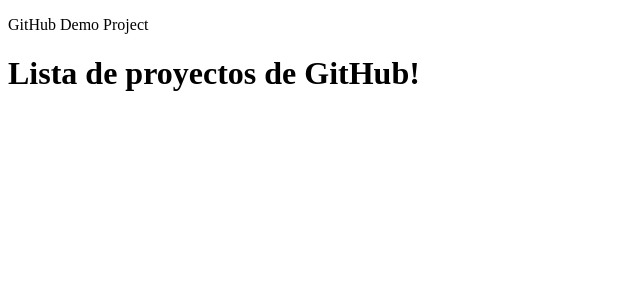
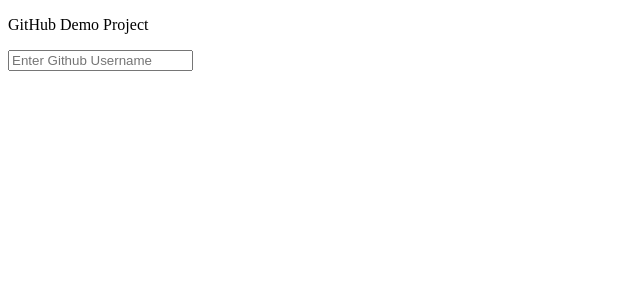
Before and after one commit to moniquestigter/GitList, a React app: page / in a window 1280 px wide. Shown: the top 300 px of the page, without its empty margins (0-640 px from the left). Built offline with nearby package versions, Linux system fonts and the light colour scheme; the HTML template or start-up script is replaced by a standard one.

Commit message:
sem2-miercoles-challenge

```diff
--- a/src/App.js
+++ b/src/App.js
@@ -1,13 +1,14 @@
 import React from 'react';
 import ReactDOM from 'react-dom';
 import Header from './Header.js'; // Importamos componente Header
+import Search from './Search'; // Importamos componente Search
 
 const App = () => {
   return (
     <div>
       <Header />
       <div className="container">
-        <h1>Lista de proyectos de GitHub!</h1>
+        <Search />
       </div>
     </div>
   );
--- /dev/null
+++ b/src/Search.js
@@ -0,0 +1,16 @@
+import React from 'react';
+
+
+
+const Search = () => {
+  return (
+    <div className="search">
+      <input type="text" placeholder="Enter Github Username">
+      </input>
+      <i className="fa fa-check-circle"></i>
+    </div>
+
+  );
+};
+
+export default Search;
--- a/webpack.config.js
+++ b/webpack.config.js
@@ -16,12 +16,15 @@
     reasons: true,
     chunks: false
   },
+  devServer: {
+    contentBase: path.join(__dirname, 'dist'),
+    compress: true,
+    port: 9000
+  },
   module: {
     rules: [
-      {
-        test: /\.jsx?$/,
-        loader: "babel-loader"
-      }
+      {test: /\.js$/ , loader:'babel-loader', exclude: '/node_modules/'},
+      {test: /\.jsx$/ , loader:'babel-loader', exclude: '/node_modules/'}
     ]
   },
   mode: "development"
```
Also changed, not shown: package.json (+8 -5 lines), .eslintrc.json, 3 other files (tests, documents, lock files or other folders).
